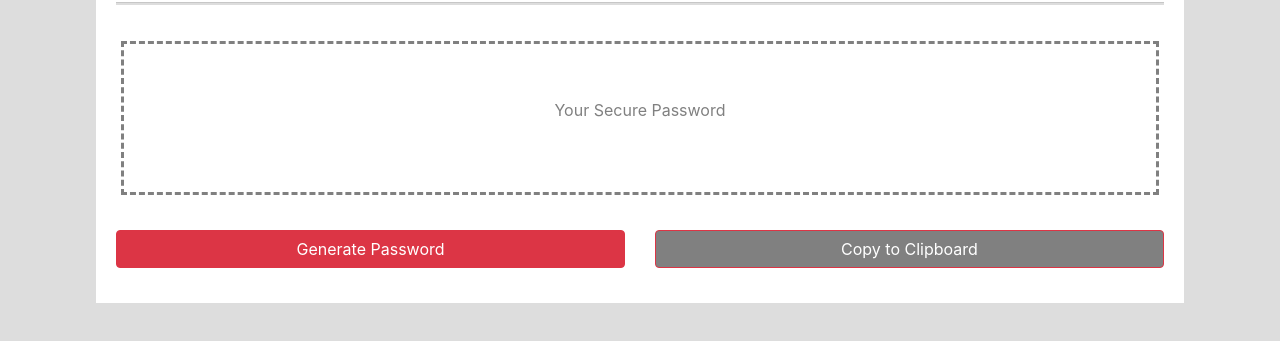
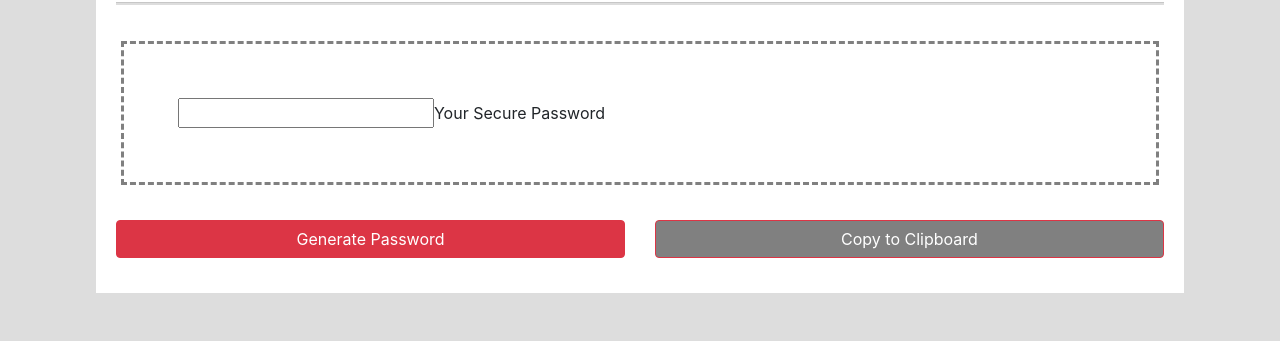
Before and after one commit to adam-lowe/Password-Generator, a plain HTML site: page index.html in a window 1280 px wide. Shown: the part 139-480 px from the top of the page. Drawn offline with nearby package versions, Linux system fonts and the light colour scheme.

Commit message:
changed p tag to readonly input

```diff
--- a/index.html
+++ b/index.html
@@ -22,7 +22,7 @@
             <div class="box">
                 <div class="row">
                   <div class="area">
-                    <p id="passArea">Your Secure Password</p>
+                    <input id="passArea" readonly>Your Secure Password</input>
                   </div>
                 </div>
                 <div class="row">
```
